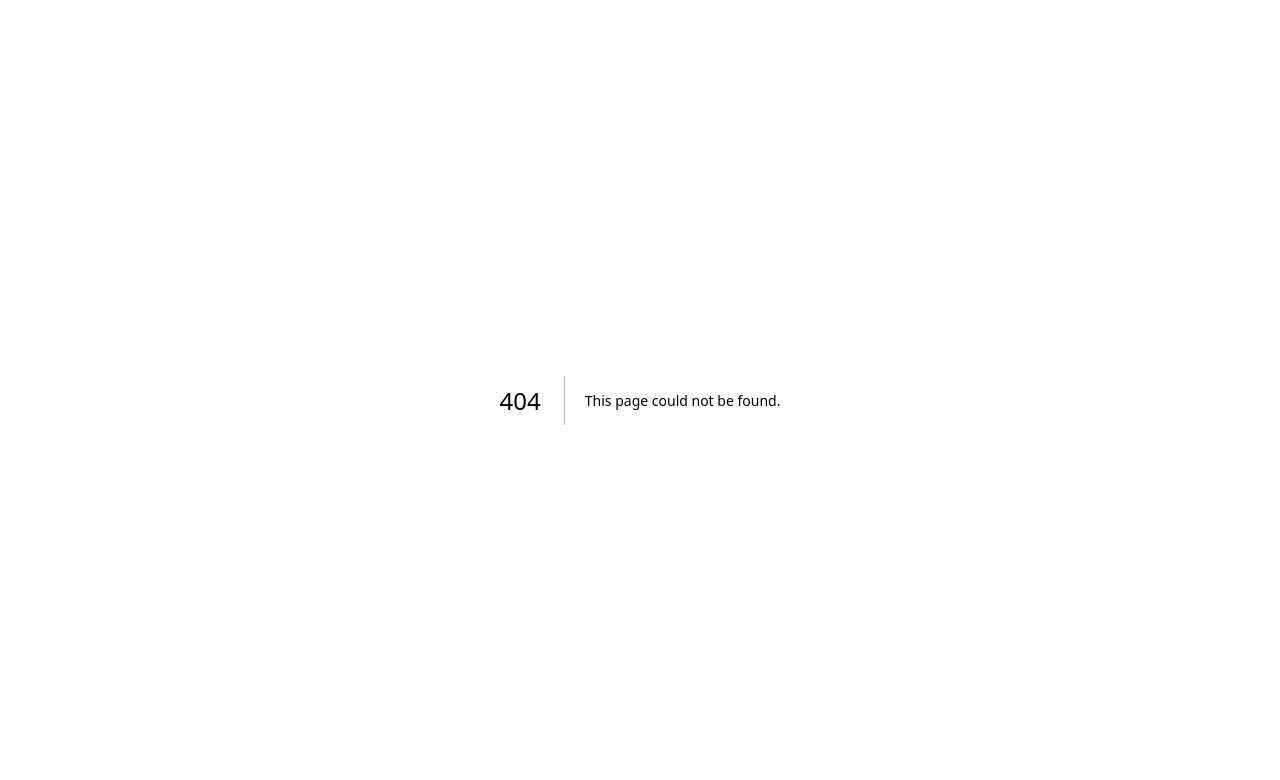
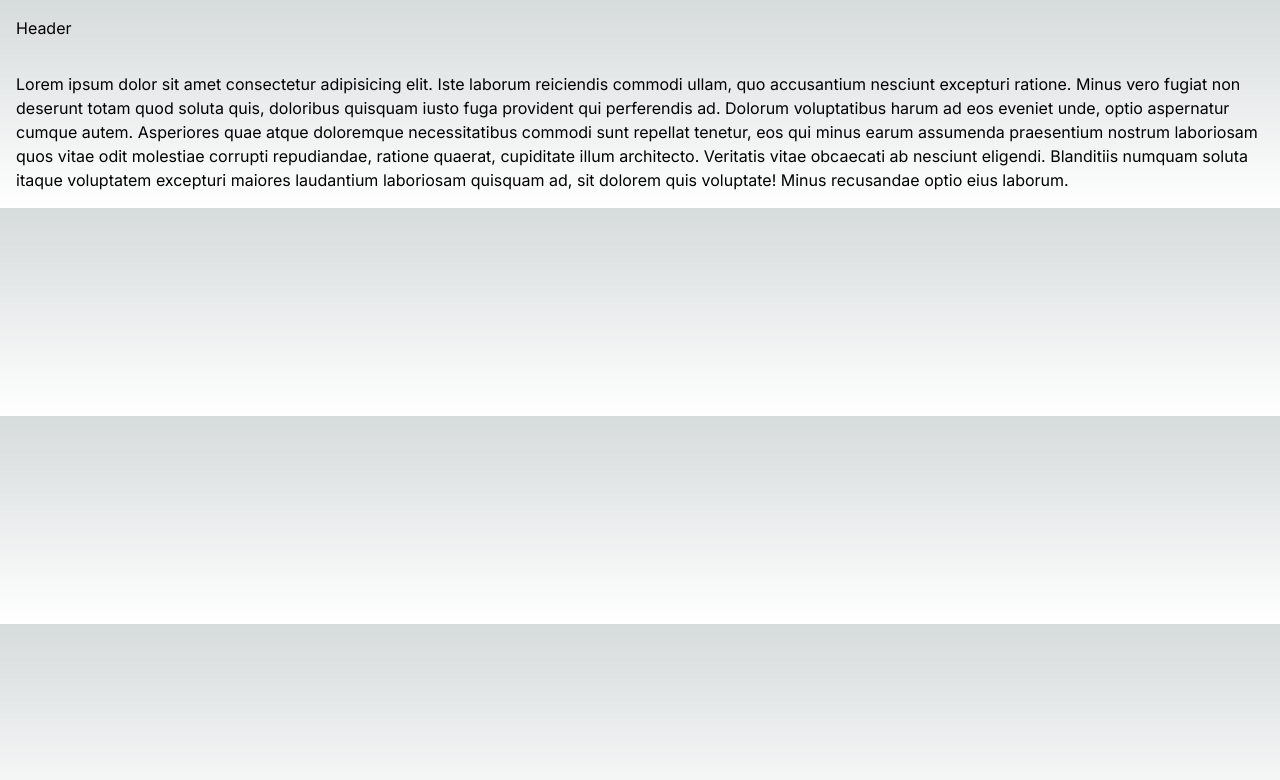
Before and after one commit to usatie/nextjs-every-layout, a Next.js app: page /box in a window 1280 px wide. Before the commit this address had no page. Shown: the top 780 px of the page. Built offline with nearby package versions, Linux system fonts and the light colour scheme.

Commit message:
[Box] Add box page

```diff
--- /dev/null
+++ b/app/box/page.tsx
@@ -0,0 +1,10 @@
+import { Box } from "../components/box"
+
+export default function BoxPage() {
+    return (
+        <Box padding="p-0" borderWidth="border-0">
+            <Box borderWidth="border-0">Header</Box>
+            <Box borderWidth="border-0">Lorem ipsum dolor sit amet consectetur adipisicing elit. Iste laborum reiciendis commodi ullam, quo accusantium nesciunt excepturi ratione. Minus vero fugiat non deserunt totam quod soluta quis, doloribus quisquam iusto fuga provident qui perferendis ad. Dolorum voluptatibus harum ad eos eveniet unde, optio aspernatur cumque autem. Asperiores quae atque doloremque necessitatibus commodi sunt repellat tenetur, eos qui minus earum assumenda praesentium nostrum laboriosam quos vitae odit molestiae corrupti repudiandae, ratione quaerat, cupiditate illum architecto. Veritatis vitae obcaecati ab nesciunt eligendi. Blanditiis numquam soluta itaque voluptatem excepturi maiores laudantium laboriosam quisquam ad, sit dolorem quis voluptate! Minus recusandae optio eius laborum.</Box>
+        </Box>
+    )
+}
```
